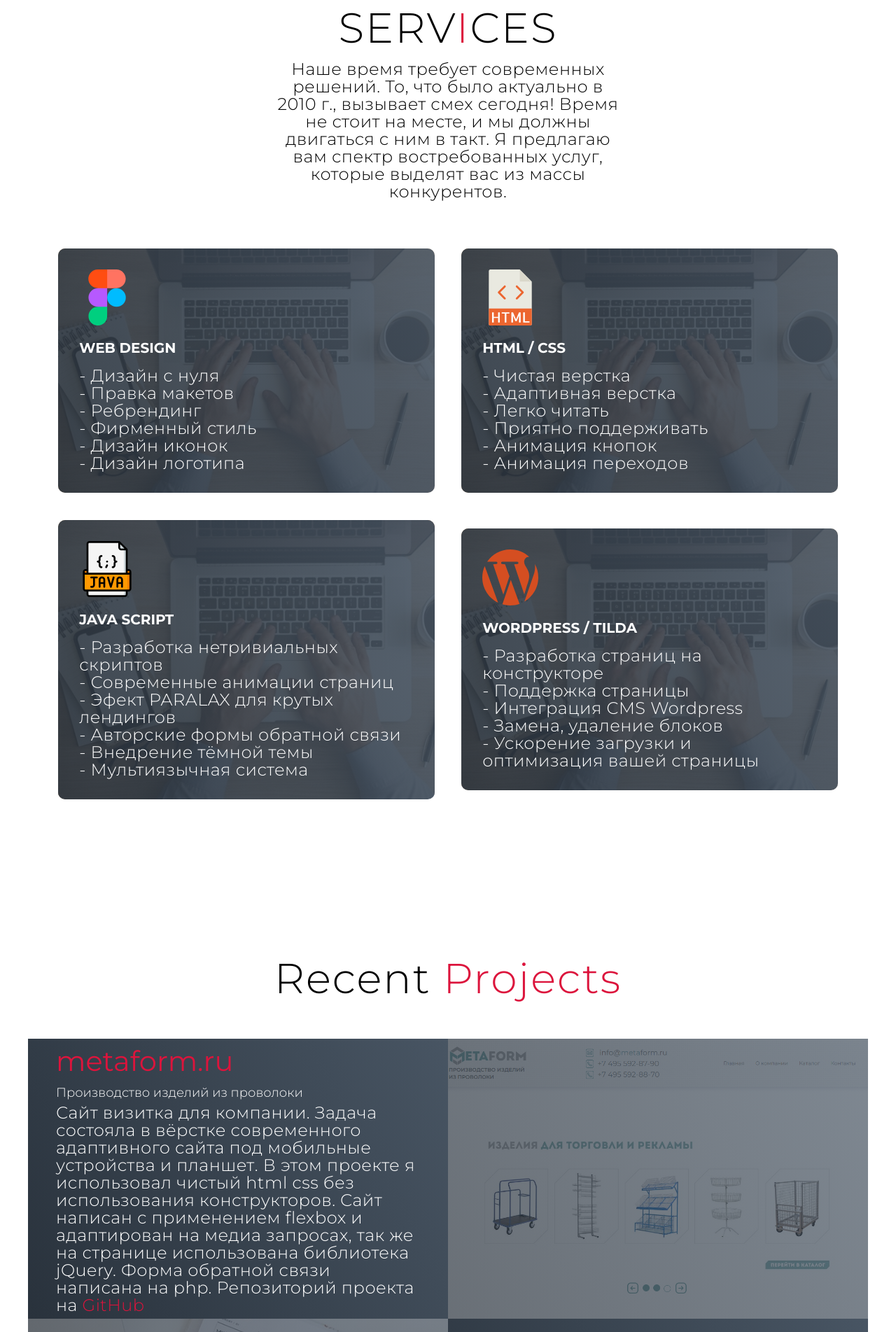
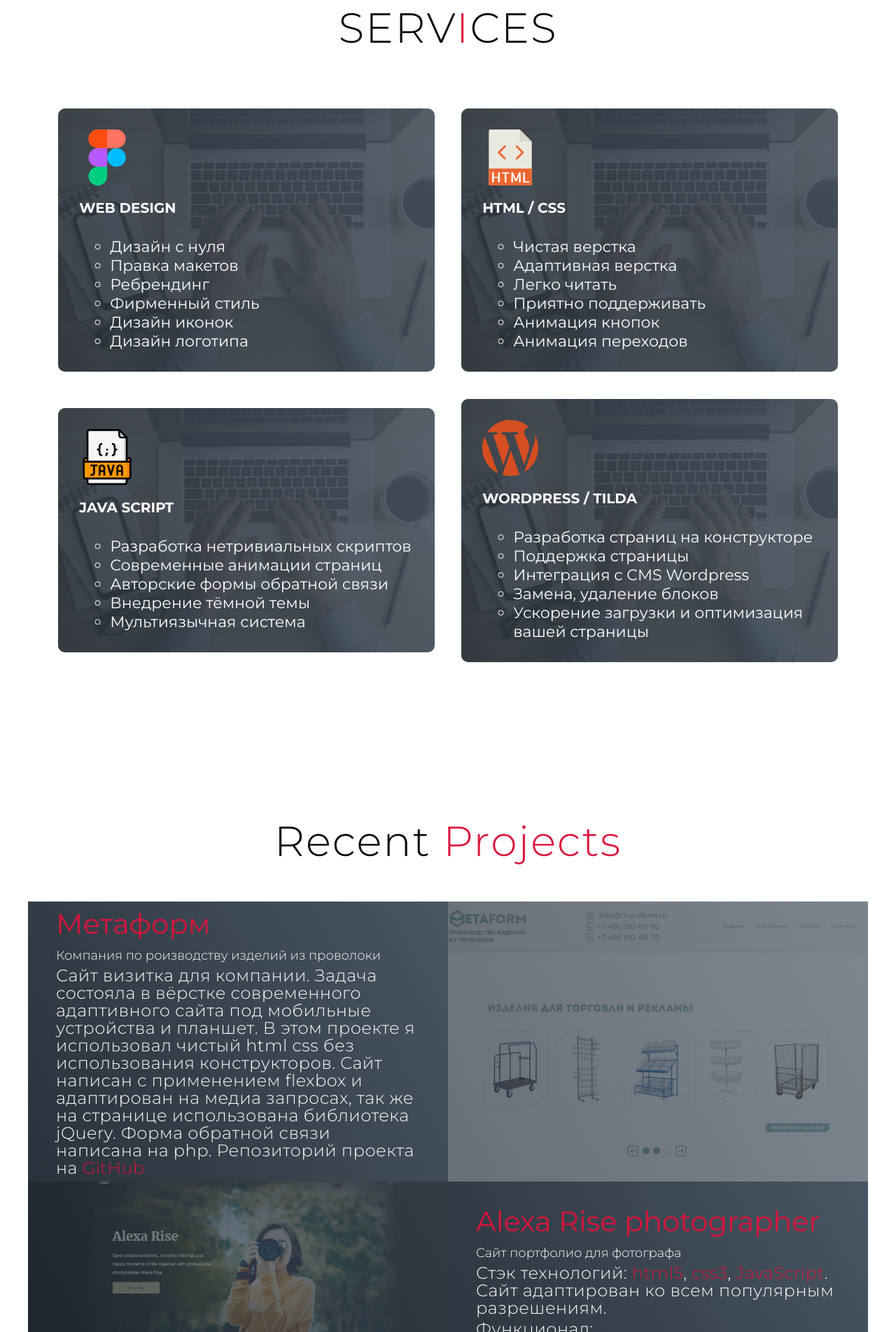
Before and after one commit to Siskinbird/dmich.ru, a plain HTML site: page index.html in a window 1280 px wide. Shown: the part 897-2800 px from the top of the page at 70% size. Drawn offline with Linux system fonts and the light colour scheme.

Commit message:
feat: revork services and add projects

```diff
--- a/css/style.css
+++ b/css/style.css
@@ -271,6 +271,8 @@ html {
     animation-delay: 0.5s;
 }
 
+
+
 #hero h1:nth-child(1) span {
     animation-delay: 0.5s;
 }
@@ -297,7 +299,17 @@ html {
     padding: 100px 0;
 }
 
-
+#services ul {
+    text-align: left;
+    font-size: 2.2rem;
+    font-weight: 400;
+    padding-left: 44px;
+    margin-top: 20px;
+    color: white;
+}
+#services li {
+    list-style: circle;
+}
 
 #services .service__bottom {
     display: flex;
@@ -367,6 +379,9 @@ html {
     margin: 0 auto;
     padding: 100px 0;
 }
+#projects span {
+    color: crimson;
+}
 
 #projects .projects__header h1 {
     margin-bottom: 50px;
@@ -400,6 +415,18 @@ html {
 #projects .project__info a {
     color: crimson;
 }
+
+#projects .project__info ul {
+    font-size: 2rem;
+    font-weight: 400;
+    padding-left: 44px;
+    margin-top: 20px;
+}
+#projects .project__info li {
+    list-style: circle;
+
+}
+
 #projects .project__info h1 {
     font-size: 4rem;
     font-weight: 500;
@@ -753,7 +780,7 @@ html {
         }
 
       #services .service__bottom .service__item {
-          flex-basis: 42%; /* изменить размеры блоков с услугами был 22% */
+          flex-basis: 42%;
           margin: 1.5%;
         }
     }
--- a/index.html
+++ b/index.html
@@ -47,54 +47,53 @@
     <div class="services container">
         <div class="service__top">
             <h1 class="section__title">SERV<span>I</span>CES</h1>
-            <p>Наше время требует современных решений. То, что было актуально в 2010 г., вызывает смех сегодня! Время не стоит на месте, и мы должны двигаться с ним в такт.
-                Я предлагаю вам спектр востребованных услуг, которые выделят вас из массы конкурентов.
-            </p>
         </div>
         <div class="service__bottom">
             <div class="service__item">
                 <div class="icon"><img src="img/services_ico/figma.svg"></div>
                 <h2>Web design</h2>
-                <p> - Дизайн с нуля<br>
-                    - Правка макетов<br>
-                    - Ребрендинг<br>
-                    - Фирменный стиль<br>
-                    - Дизайн иконок<br>
-                    - Дизайн логотипа<br>
-                </p>
+                <ul><li>Дизайн с нуля</li>
+                    <li>Правка макетов</li>
+                    <li>Ребрендинг</li>
+                    <li>Фирменный стиль</li>
+                    <li>Дизайн иконок</li>
+                    <li>Дизайн логотипа</li>
+                </ul>
             </div>
             <div class="service__item">
                 <div class="icon"><img src="img/services_ico/html.svg"></div>
                 <h2>HTML / CSS</h2>
-                <p> - Чистая верстка<br>
-                    - Адаптивная верстка<br>
-                    - Легко читать<br>
-                    - Приятно поддерживать<br>
-                    - Анимация кнопок<br>
-                    - Анимация переходов<br>
-                </p>
+                <ul>
+                    <li>Чистая верстка</li>
+                    <li>Адаптивная верстка</li>
+                    <li>Легко читать</li>
+                    <li>Приятно поддерживать</li>
+                    <li>Анимация кнопок</li>
+                    <li>Анимация переходов</li>
+                </ul>
             </div>
 
            <div class="service__item">
                 <div class="icon"><img src="img/services_ico/javascript.svg"></div>
                 <h2>Java Script</h2>
-                <p>- Разработка нетривиальных скриптов <br>
-                    - Современные анимации страниц <br>
-                    - Эфект PARALAX для крутых лендингов <br>
-                    - Авторские формы обратной связи <br>
-                    - Внедрение тёмной темы <br>
-                    - Мультиязычная система
-                </p>
+                <ul>
+                    <li>Разработка нетривиальных скриптов</li>
+                    <li>Современные анимации страниц</li>
+                    <li>Авторские формы обратной связи</li>
+                    <li>Внедрение тёмной темы</li>
+                    <li>Мультиязычная система</li>
+                </ul>
             </div>
             <div class="service__item">
                 <div class="icon"><img src="img/services_ico/wordpress.svg"></div>
                 <h2>Wordpress / Tilda</h2>
-                <p>- Разработка страниц на конструкторе <br>
-                    - Поддержка страницы <br>
-                    - Интеграция CMS Wordpress <br>
-                    - Замена, удаление блоков <br>
-                    - Ускорение загрузки и оптимизация вашей страницы
-                </p>
+                <ul>
+                    <li>Разработка страниц на конструкторе</li>
+                    <li>Поддержка страницы</li>
+                    <li>Интеграция c CMS Wordpress</li>
+                    <li>Замена, удаление блоков</li>
+                    <li>Ускорение загрузки и оптимизация вашей страницы</li>
+                </ul>
             </div>
 
         </div>
@@ -112,8 +111,8 @@
                 <div class="all__projects">
                     <div class="project__item">
                         <div class="project__info">
-                            <a href="https://metaform.ru"><h1>metaform.ru</h1></a>
-                            <h2>Производство изделий из проволоки</h2>
+                            <a href="https://metaform.ru"><h1>Метаформ</h1></a>
+                            <h2>Компания по роизводству изделий из проволоки</h2>
                             <p>Сайт визитка для компании. Задача состояла в вёрстке современного адаптивного сайта под мобильные устройства и планшет.
                                 В этом проекте я использовал чистый html css без использования конструкторов. Сайт написан с применением flexbox и адаптирован на медиа запросах,
                                 так же на странице использована библиотека jQuery. Форма обратной связи написана на php. Репозиторий проекта на
@@ -121,29 +120,46 @@
 
                             </p>
                         </div>
-                        <div class="project__img">
-                            <img src="img/progect_imgs/metaform.png">
-                        </div>
+                        <a href="https://metaform.ru" class="project__img">
+                           <img src="img/progect_imgs/metaform.png">
+                        </a>
                     </div>
                     <div class="project__item">
                         <div class="project__info">
-                            <h1>Project 2</h1>
-                            <h2>Мы работаем над этим</h2>
-                            <p>Проект находится на стадии разработки, в ближайшее время он появится в портфолио</p>
+                            <a href="https://siskinbird.github.io/portfolio/"><h1>Alexa Rise photographer</h1></a>
+                            <h2>Сайт портфолио для фотографа</h2>
+                            <p>Стэк технологий: <span>html5</span>, <span>css3</span>, <span>JavaScript</span>. Сайт адаптирован ко всем популярным разрешениям.
+                                <p>Функционал:</p>
+                                <ul>
+                                     <li> Переключение светлой и тёмной темы </li>
+                                <li>Переключатель языка ru \ en </li>
+                                <li>Localstorage </li>
+                                <li>Адаптив под все популярные расрешения (устройства)</li>
+                                </ul>
+                            </p>
                         </div>
-                        <div class="project__img">
-                            <img src="img/progect_imgs/img-1.png">
-                        </div>
+                        <a href="https://metaform.ru" class="project__img">
+                            <img src="img/progect_imgs/alexaPortfolio.png">
+                        </a>
                     </div>
                     <div class="project__item">
                         <div class="project__info">
-                            <h1>Project 3</h1>
-                            <h2>Мы работаем над этим</h2>
-                            <p>Проект находится на стадии разработки, в ближайшее время он появится в портфолио</p>
+                            <a href="https://siskinbird.github.io/music-player/"><h1>Custom audio player</h1></a>
+                            <h2>Написаный с нуля аудиоплеер на ванильном JS</h2>
+                            <p>Стэк технологий: <span>html5</span>, <span>css3</span>, <span>JavaScript</span>.</p>
+                            <p>Функционал:</p>
+                            <ul>
+                                <li>Функция проигрывания / паузы песни</li>
+                                <li>Функция переключения треков вперед \ назад</li>
+                                <li>Функция перемешивания треков</li>
+                                <li>Функция проигрывания одного трека</li>
+                                <li>Функция навигации по плей листу</li>
+                                <li>Функция бесконечного проигрывания плей листа</li>
+                            </ul>
                         </div>
-                        <div class="project__img">
-                            <img src="img/progect_imgs/img-1.png">
-                        </div>
+                        <a href="https://siskinbird.github.io/music-player/" class="project__img">
+                            <img src="img/progect_imgs/customAudio.png">
+                        </a>
                     </div>
                     <div class="project__item">
                         <div class="project__info">
```
Also changed, not shown: img/progect_imgs/alexaPortfolio.png (added), 1 other file.
